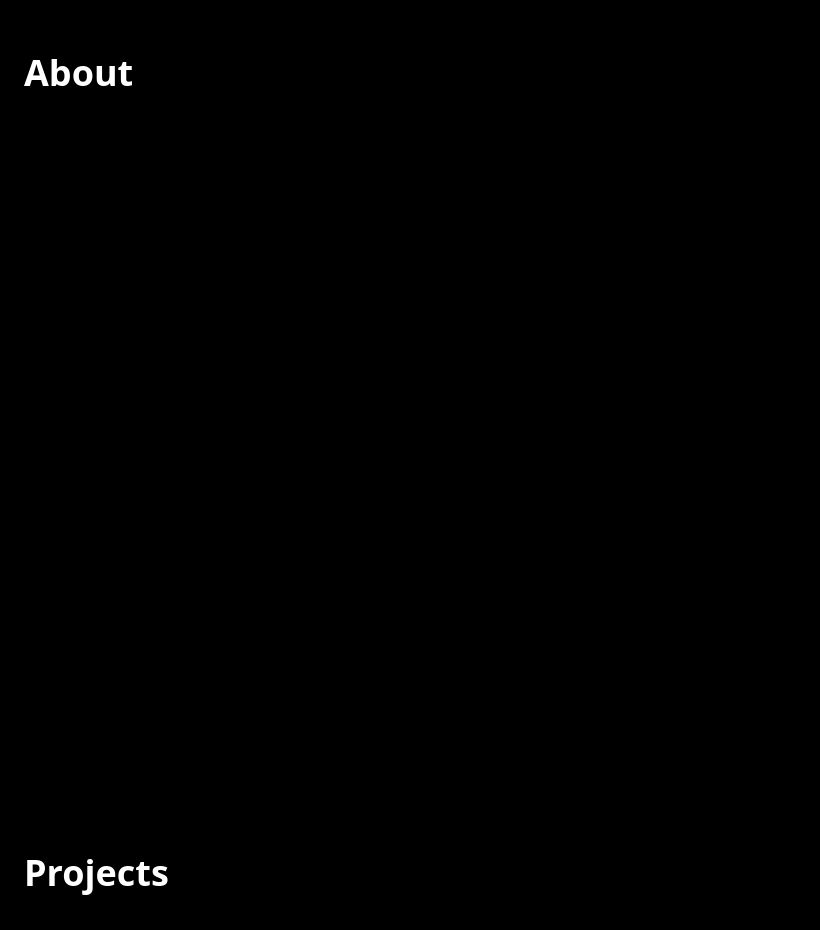
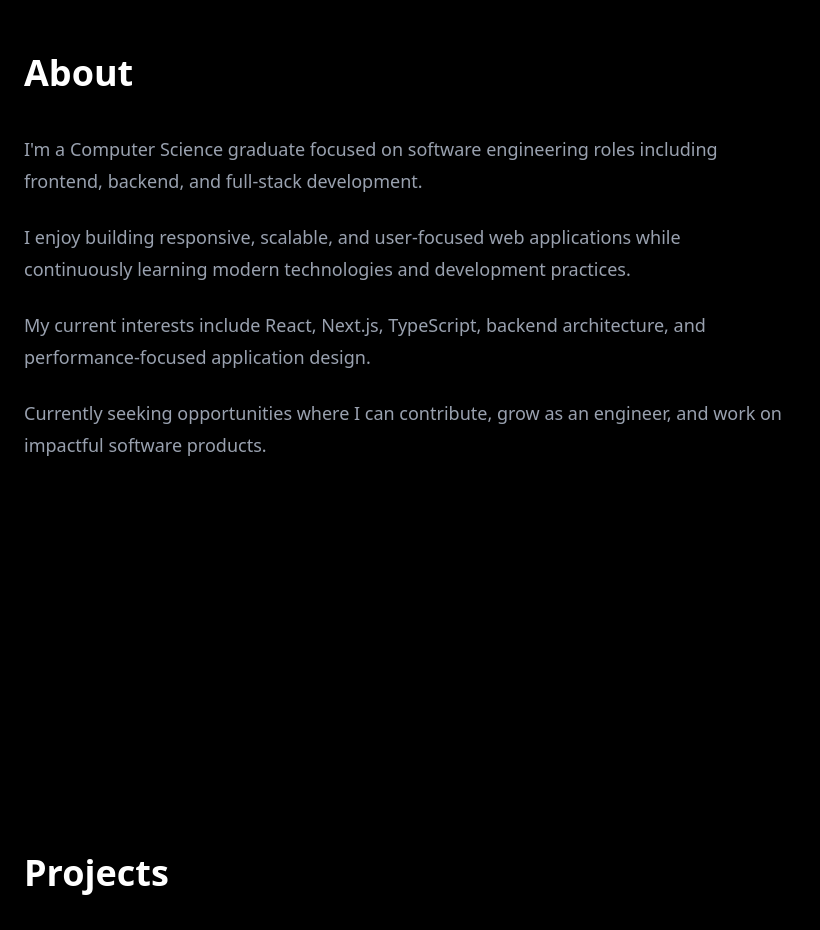
Before and after one commit to rajan10kuwar/my-portfolio-website, a Next.js app: page / in a window 1280 px wide. Shown: the part 840-1770 px from the top of the page, without its empty margins (0-820 px from the left). Built offline with nearby package versions, Linux system fonts and the light colour scheme.

Commit message:
Add about section content

```diff
--- a/app/page.tsx
+++ b/app/page.tsx
@@ -177,6 +177,29 @@ export default function PortfolioNavbar() {
 
         <section id="About" className="mx-auto min-h-screen max-w-7xl px-6 py-24">
           <h2 className="text-4xl font-bold">About</h2>
+          <div className="mt-10 max-w-3xl">
+          <p className="text-lg leading-8 text-gray-400">
+            I'm a Computer Science graduate focused on software engineering
+            roles including frontend, backend, and full-stack development.
+          </p>
+
+          <p className="mt-6 text-lg leading-8 text-gray-400">
+            I enjoy building responsive, scalable, and user-focused web
+            applications while continuously learning modern technologies
+            and development practices.
+          </p>
+
+          <p className="mt-6 text-lg leading-8 text-gray-400">
+            My current interests include React, Next.js, TypeScript,
+            backend architecture, and performance-focused application
+            design.
+          </p>
+
+          <p className="mt-6 text-lg leading-8 text-gray-400">
+            Currently seeking opportunities where I can contribute,
+            grow as an engineer, and work on impactful software products.
+          </p>
+        </div>
         </section>
         <section id="projects" className="mx-auto min-h-screen max-w-7xl px-6 py-24">
           <h2 className="text-4xl font-bold">Projects</h2>
```
